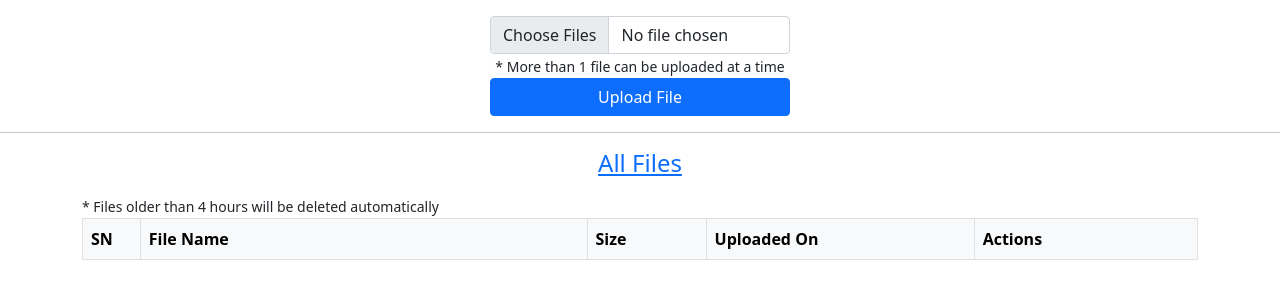
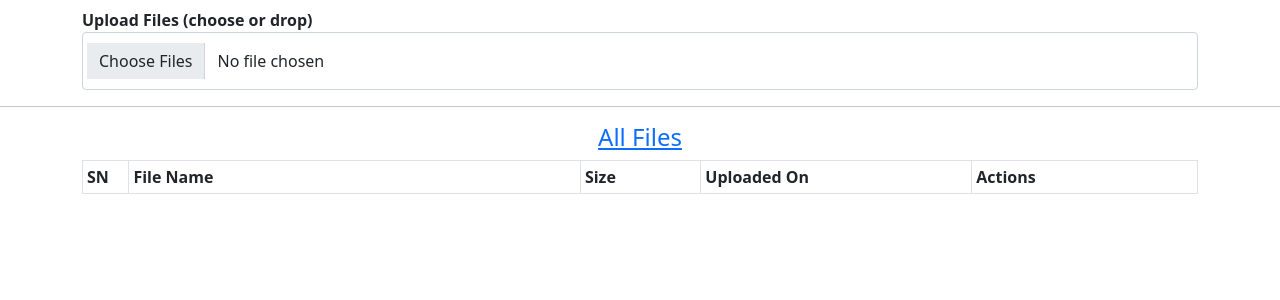
Before and after one commit to skneo/Share_File_and_Text_across_Web, a PHP site: page /share_file.php in a window 1280 px wide. Shown: the part 56-356 px from the top of the page. Run offline with PHP 8.4, Linux system fonts and the light colour scheme; the visitor is signed in with stand-in values (Sample User, id 1); lists and menus that the app fills with data are empty.

Commit message:
improved

```diff
--- a/index.php
+++ b/index.php
@@ -2,14 +2,14 @@
 session_start();
 $showAlert = false;
 if (isset($_SESSION['loggedin'])) {
-    header('Location: home.php');
+    header('Location: share_file.php');
     exit;
 }
 include 'password.php';
 if ($_SERVER['REQUEST_METHOD'] === 'POST') {
     if ($_POST['password'] == $password) {
         $_SESSION['loggedin'] = true;
-        header('Location: home.php');
+        header('Location: share_file.php');
         exit;
     } else {
         $showAlert = true;
--- a/share_file.php
+++ b/share_file.php
@@ -28,12 +28,11 @@ include 'uploads_dir.php';
         unset($_SESSION['alerts']);
     }
     ?>
-    <center>
-        <div class="container mt-3 ">
+    <div class="container mt-2">
         <form action="handle_files.php" method="post" enctype="multipart/form-data">
-                <input class="form-control" style="width: 300px;" type="file" name="fileToUpload[]" id="fileToUpload" multiple required>
-                <small>* More than 1 file can be uploaded at a time</small><br>
-                <input class="btn btn-primary" onclick="loader()" type="submit" style="width: 300px;" value="Upload File" name="submit">
+            <label><b>Upload Files (choose or drop)</b></label>
+            <input onchange="loader(); submitBtn.click();" class="form-control w-100 p-3" style="width: 300px;" type="file" name="fileToUpload[]" id="fileToUpload" multiple required>
+            <input class="btn btn-primary d-none" id='submitBtn' type="submit" style="width: 300px;" value="Upload File" name="submit">
         </form>
         <div class="d-flex justify-content-center my-3 d-none" id="pageLoader">
             <div class="spinner-border" role="status">
@@ -41,7 +40,6 @@ include 'uploads_dir.php';
             </div>
         </div>
     </div>
-    </center>
     <hr>
     <script>
         var loader = function() {
@@ -49,9 +47,9 @@ include 'uploads_dir.php';
         }
     </script>
     <h4 class="text-center"><a href="share_file.php">All Files</a> </h4>
-    <div class="container my-3 table-responsive">
-        <small>* Files older than 4 hours will be deleted automatically</small>
-        <table id="table_id" class="table-light table table-striped table-bordered w-100">
+    <div class="container mb-3 table-responsive">
+        <!-- <small>* Files older than 4 hours will be deleted automatically</small> -->
+        <table id="table_id" class="table table-sm table-striped table-bordered w-100">
             <thead>
                 <tr>
                     <th>SN</th>
@@ -76,13 +74,13 @@ include 'uploads_dir.php';
                             if ($file == "index.php")
                                 continue;
                             $ctime = filectime("$uploads_dir/$file");
-                            // when old file deletion required
-                            $timeDiff = $currentTime - $ctime;
-                            if ($timeDiff > 14400) {  // 4 hours = 14400 seconds
-                                if (unlink("$uploads_dir/$file")) {
-                                    continue;
-                                }
-                            }
+                            //uncomment below code when old file deletion required
+                            // $timeDiff = $currentTime - $ctime;
+                            // if ($timeDiff > 14400) {  // 4 hours = 14400 seconds
+                            //     if (unlink("$uploads_dir/$file")) {
+                            //         continue;
+                            //     }
+                            // }
                             $dateTime = date("Y-m-d H:i:s", $ctime);
                             $filedownload = rawurlencode($file);
                             $size = round(filesize("$uploads_dir/" . $file) / (1024));
@@ -106,6 +104,7 @@ include 'uploads_dir.php';
     </div>
     <script>
         function deleteFile(row,fileName) {
+            event.preventDefault();
             if (confirm("Sure to delete " + fileName + " ?")) {
                 event.preventDefault();
                 fetch('handle_files.php?delete=' + encodeURIComponent(fileName))
```
Lines whose indentation alone changed are shown as unchanged.
